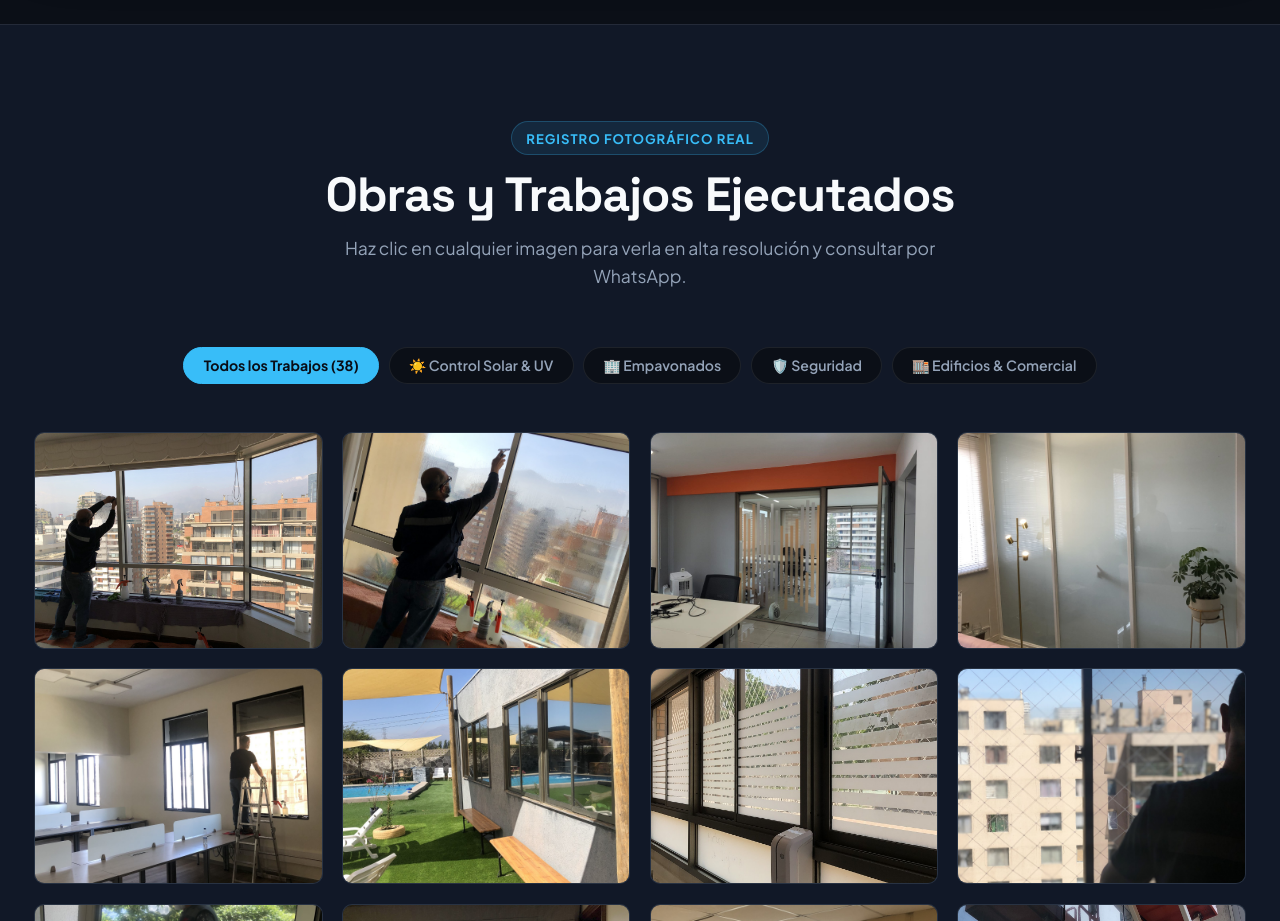
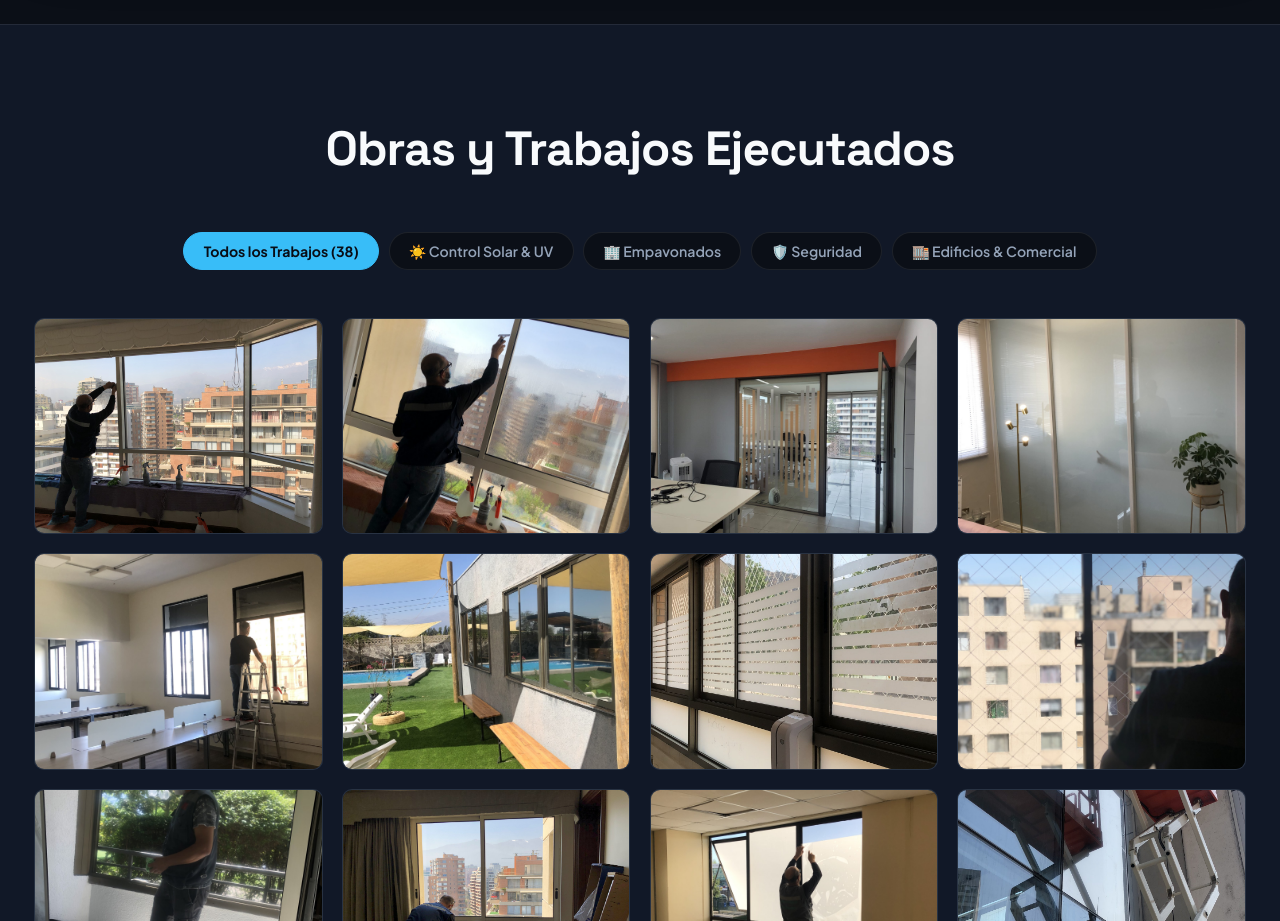
Before and after one commit to Manuel-GY/Ipp-Laminas, a website: page index.html in a window 1280 px wide. Shown: the part 1980-2901 px from the top of the page. Drawn offline with Linux system fonts and the light colour scheme.

Commit message:
clean: remove redundant gallery pill and helper subtext

```diff
--- a/index.html
+++ b/index.html
@@ -252,9 +252,7 @@
   <section class="mosaic-section" id="galeria">
     <div class="container">
       <div class="section-tag-center">
-        <span class="arch-pill">Registro Fotográfico Real</span>
         <h2 class="arch-heading">Obras y Trabajos Ejecutados</h2>
-        <p class="arch-subtext">Haz clic en cualquier imagen para verla en alta resolución y consultar por WhatsApp.</p>
       </div>
 
       <!-- Filtros Rápidos -->
```
